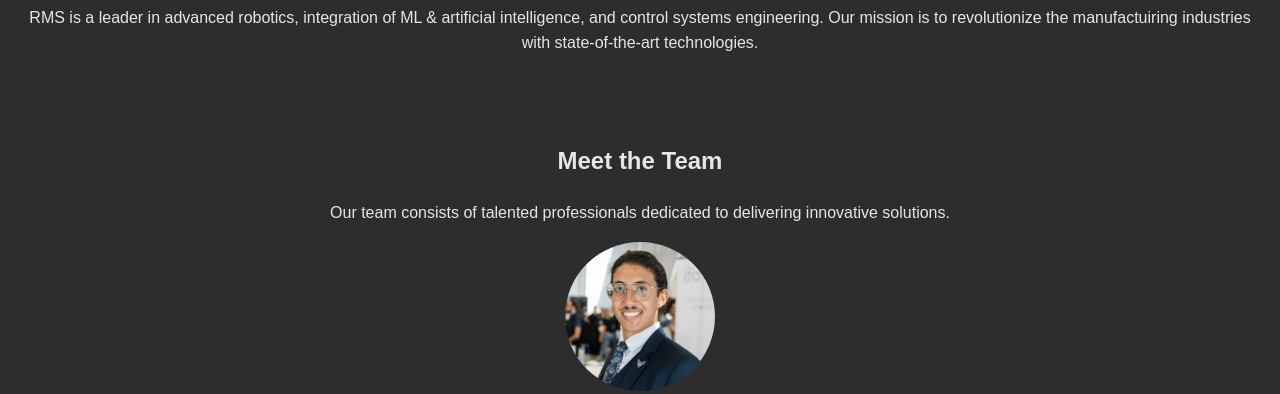
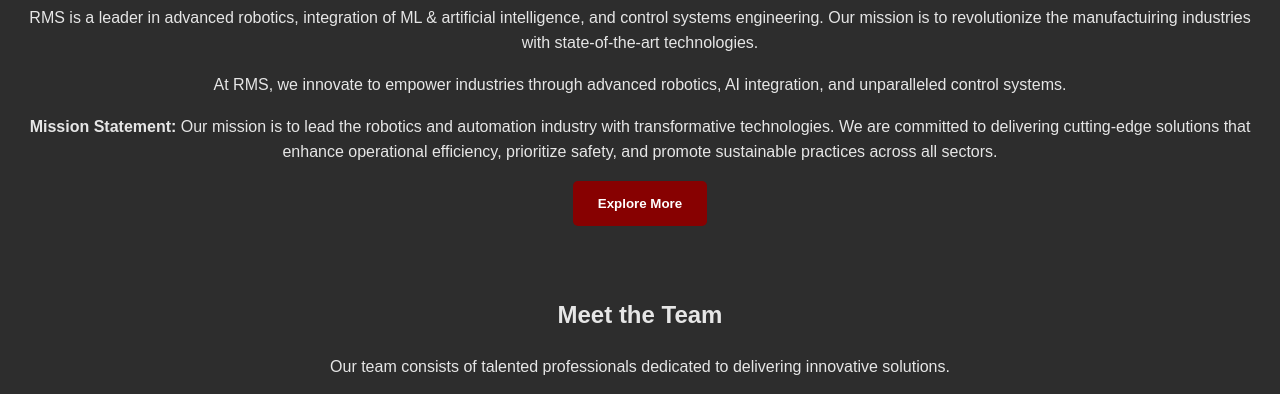
Before and after one commit to mo-hadid/mawqe3-rms, a plain HTML site: page about.html in a window 1280 px wide. Shown: the part 815-1209 px from the top of the page. Drawn offline with Linux system fonts and the light colour scheme.

Commit message:
Update about.html

```diff
--- a/about.html
+++ b/about.html
@@ -54,6 +54,9 @@
                 <h2>About Us</h2>
                 <p>RMS is a leader in advanced robotics, integration of ML & artificial intelligence, and control systems engineering. Our mission is to revolutionize the manufactuiring industries with state-of-the-art technologies.</p>
             </div>
+             <p>At RMS, we innovate to empower industries through advanced robotics, AI integration, and unparalleled control systems.</p>
+            <p><strong>Mission Statement:</strong> Our mission is to lead the robotics and automation industry with transformative technologies. We are committed to delivering cutting-edge solutions that enhance operational efficiency, prioritize safety, and promote sustainable practices across all sectors.</p>
+            <button class="cta-btn">Explore More</button>
 
             <!-- Blog Section -->            <!--
             <section id="blog" class="section">
```
